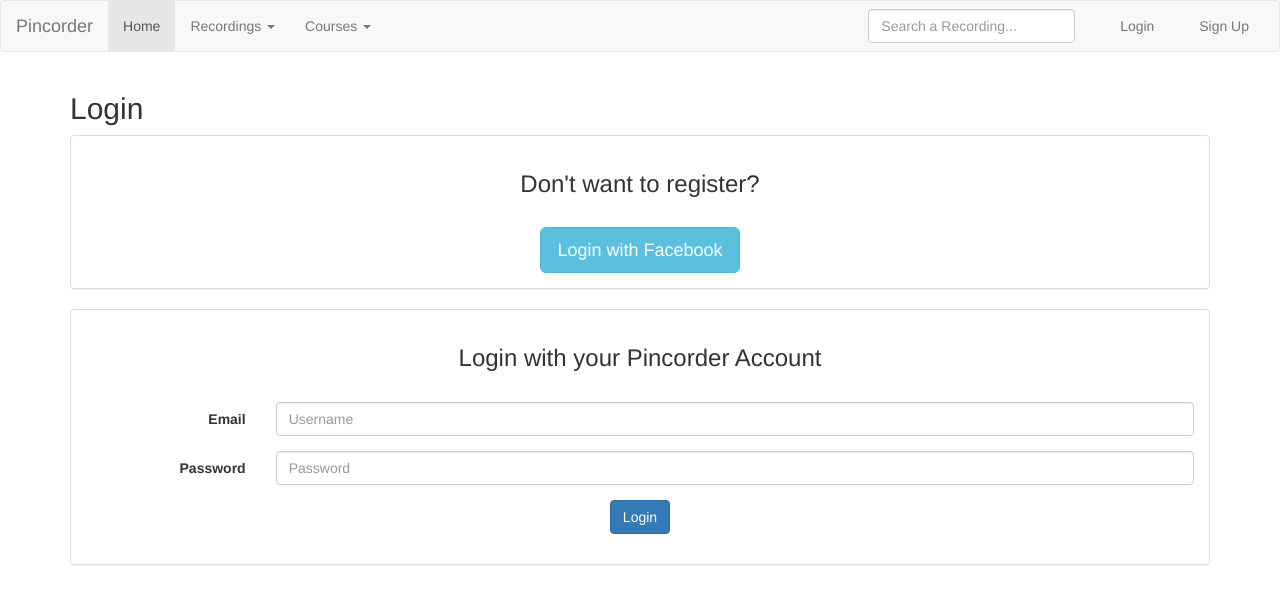
After one commit to federico-terzi/pincorder-backend, a Django app: page /login/ in a window 1280 px wide. The commit adds this page. Shown: the top 604 px of the page. Run offline with Django 3.2, Linux system fonts and the light colour scheme; parts of the project's set-up code (start-up, migrations or seed data) failed here and were passed over; some libraries are stand-ins or nearby versions; some web fonts are replaced.

Commit message:
Added login page draft

```diff
--- a/pincorder/pincorder_desktop/templates/base.html
+++ b/pincorder/pincorder_desktop/templates/base.html
@@ -9,10 +9,7 @@
     <link rel="stylesheet" type="text/css" href="//fonts.googleapis.com/icon?family=Material+Icons">
 
     <!-- Bootstrap -->
-    <link rel="stylesheet" type="text/css" href="//maxcdn.bootstrapcdn.com/bootstrap/3.3.7/css/bootstrap.min.css">
-    <!-- Bootstrap Material Design -->
-    <link rel="stylesheet" type="text/css" href="{% static "/dist/css/bootstrap-material-design.css" %}">
-    <link rel="stylesheet" type="text/css" href="{% static "/dist/css/ripples.min.css" %}">
+    <link rel="stylesheet" type="text/css" href="//maxcdn.bootstrapcdn.com/bootswatch/3.3.7/flatly/bootstrap.min.css">
 
 
 </head>
@@ -20,12 +17,5 @@
 {% block body %}{% endblock %}
 <script src="//code.jquery.com/jquery-1.10.2.min.js"></script>
 <script src="//maxcdn.bootstrapcdn.com/bootstrap/3.3.6/js/bootstrap.min.js"></script>
-<script src="{% static "/dist/js/ripples.min.js" %}"></script>
-<script src="{% static "/dist/js/material.min.js" %}"></script>
-<script>
-    $(function () {
-        $.material.init();
-    });
-</script>
 </body>
 </html>
--- a/pincorder/pincorder_desktop/templates/layout.html
+++ b/pincorder/pincorder_desktop/templates/layout.html
@@ -1,7 +1,7 @@
 {% extends 'pincorder_desktop/templates/base.html' %}
 
 {% block body %}
-    <div class="navbar navbar-inverse">
+    <div class="navbar navbar-default">
         <div class="container-fluid">
             <div class="navbar-header">
                 <button type="button" class="navbar-toggle" data-toggle="collapse"
@@ -44,22 +44,18 @@
                     </form>
                     {% if user.is_authenticated %}
                         <p class="navbar-text">Logged as <strong>{{ user.username }}</strong></p>
-                        <li><a href="javascript:void(0)"><i class="material-icons">exit_to_app</i> Logout</a></li>
+                        <li><a href="javascript:void(0)"><span class="glyphicon glyphicon-log-out"></span> Logout</a></li>
                     {% else %}
-                        <li><a href="javascript:void(0)"><i class="material-icons">exit_to_app</i> Login</a></li>
-                        <li><a href="javascript:void(0)"><i class="material-icons">account_box</i> Sign Up</a></li>
+                        <li><a href="javascript:void(0)"><span class="glyphicon glyphicon-log-in"></span> Login</a></li>
+                        <li><a href="javascript:void(0)"><span class="glyphicon glyphicon-user"></span> Sign Up</a></li>
                     {% endif %}
                 </ul>
             </div>
         </div>
     </div>
     <div class="container">
-        <div class="panel panel-default">
-            <div class="panel-body">
-                <h2>{% block contentTitle %}{% endblock %}</h2>
-                {% block content %}{% endblock %}
-            </div>
-        </div>
+        <h2>{% block contentTitle %}{% endblock %}</h2>
+        {% block content %}{% endblock %}
 
     </div>
 {% endblock %}
--- /dev/null
+++ b/pincorder/pincorder_desktop/templates/security/login.html
@@ -0,0 +1,42 @@
+{% extends 'pincorder_desktop/templates/layout.html' %}
+
+{% block title %}Login{% endblock %}
+
+{% block contentTitle %}Login{% endblock %}
+
+{% block content %}
+    <div class="panel panel-default text-center">
+        <div class="panel-body">
+            <h3>Don't want to register?</h3>
+            <br>
+            <a href="{% url 'social:begin' 'facebook' %}" class="btn btn-info btn-lg">Login with Facebook</a>
+        </div>
+    </div>
+    <div class="panel panel-default text-center">
+        <div class="panel-body">
+            <h3>Login with your Pincorder Account</h3>
+            <br>
+            <form class="form-horizontal">
+                <fieldset>
+                    <div class="form-group">
+                        <label for="inputEmail" class="col-lg-2 control-label">Email</label>
+                        <div class="col-lg-10">
+                            <input type="text" class="form-control" id="inputUser" placeholder="Username">
+                        </div>
+                    </div>
+                    <div class="form-group">
+                        <label for="inputPassword" class="col-lg-2 control-label">Password</label>
+                        <div class="col-lg-10">
+                            <input type="password" class="form-control" id="inputPassword" placeholder="Password">
+                        </div>
+                    </div>
+                    <div class="form-group">
+                        <button type="submit" class="btn btn-primary">Login</button>
+                    </div>
+                </fieldset>
+            </form>
+        </div>
+    </div>
+
+
+{% endblock %}
--- a/pincorder/pincorder_desktop/urls.py
+++ b/pincorder/pincorder_desktop/urls.py
@@ -4,5 +4,6 @@
 
 # Define the url patterns for the Desktop Version
 urlpatterns = [
-    url(r'^$', views.home, name='home')
+    url(r'^$', views.home, name='home'),
+    url(r'^login/$', views.login, name='login')
 ]
--- a/pincorder/pincorder_desktop/views.py
+++ b/pincorder/pincorder_desktop/views.py
@@ -3,3 +3,7 @@
 
 def home(request):
     return render(request, 'pincorder_desktop/templates/home.html')
+
+
+def login(request):
+    return render(request, 'pincorder_desktop/templates/security/login.html')
```
